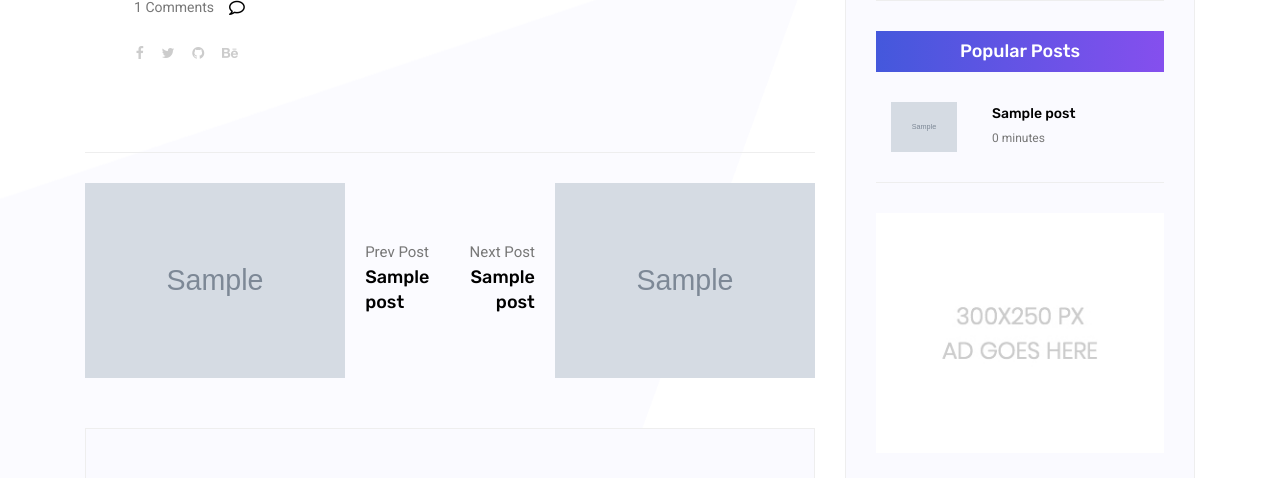
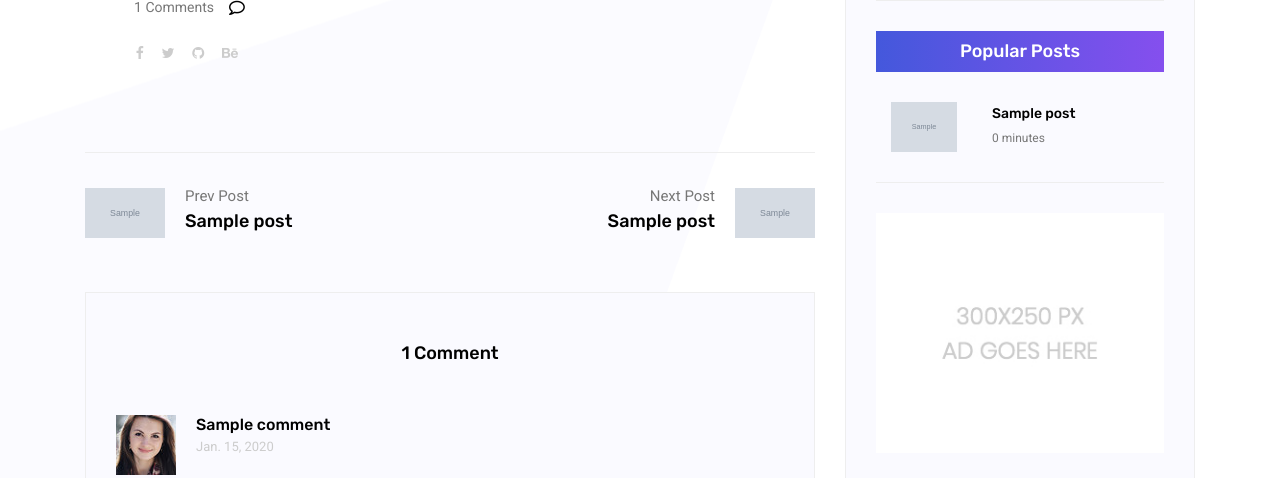
Before and after one commit to stuartelimu/satner, a Django app: template blog/templates/blog/post_detail.html in a window 1280 px wide. Shown: the part 1198-1676 px from the top of the page. Run offline with Django 3.2, Linux system fonts and the light colour scheme; tables that the repository leaves empty hold one stand-in row (values such as "Sample post"); the template is opened without the code that fills it: values that come from a table or form of the project are taken from there, most other values are stand-ins (such as "Sample title", 1, 10 or a date in 2020); grey boxes marked "Sample" are stand-in pictures; some libraries are stand-ins or nearby versions.

```diff
--- a/blog/templates/blog/post_detail.html
+++ b/blog/templates/blog/post_detail.html
@@ -94,7 +94,7 @@
                             <div class="col-lg-6 col-md-6 col-12 nav-left flex-row d-flex justify-content-start align-items-center">
                                 {% if post.previous_post %}
                                 <div class="thumb">
-                                    <a href="{% url 'post-detail' post.previous_post.slug %}"><img class="img-fluid" src="{{post.previous_post.thumbnail}}" alt=""></a>
+                                    <a href="{% url 'post-detail' post.previous_post.slug %}"><img class="img-fluid" src="{{post.previous_post.thumbnail.url}}" style="width: 80px; height: 50px;" alt=""></a>
                                 </div>
                                 <div class="arrow">
                                     <a href="{% url 'post-detail' post.previous_post.slug %}"><span class="lnr text-white lnr-arrow-left"></span></a>
@@ -115,7 +115,7 @@
                                     <a href="{% url 'post-detail' post.next_post.slug %}"><span class="lnr text-white lnr-arrow-right"></span></a>
                                 </div>
                                 <div class="thumb">
-                                    <a href="{% url 'post-detail' post.next_post.slug %}"><img class="img-fluid" src="{{post.next_post.thumbnail}}" alt=""></a>
+                                    <a href="{% url 'post-detail' post.next_post.slug %}"><img class="img-fluid" style="width: 80px; height: 50px;" src="{{post.next_post.thumbnail.url}}" alt=""></a>
                                 </div>
                                 {% endif %}
                             </div>
```
